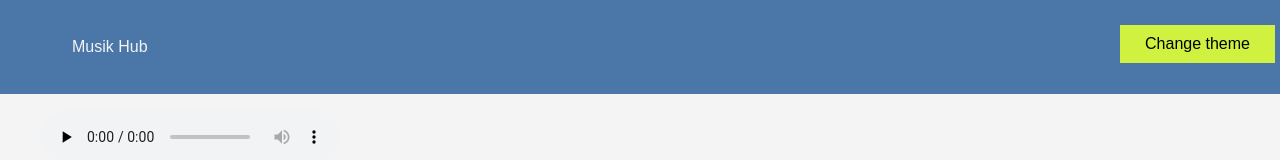
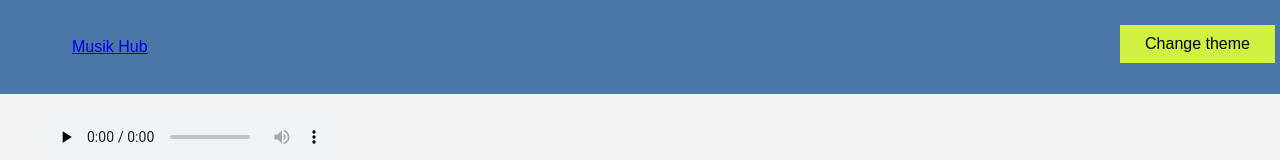
Before and after one commit to Eugene-Pavlovskiy/musikhub, a plain HTML site: page index.html in a window 1280 px wide. Shown: the top 160 px of the page. Drawn offline with Linux system fonts and the light colour scheme.

Commit message:
added a href to nav__list

```diff
--- a/index.html
+++ b/index.html
@@ -15,7 +15,7 @@
     <div class="header__content">
       <nav class="nav">
         <ul class="nav__content">
-          <li class="nav__list list">Musik Hub</li>
+          <li class="nav__list list"><a href="./index.html">Musik Hub</a></li>
         </ul>
       </nav>
     </div>
```
